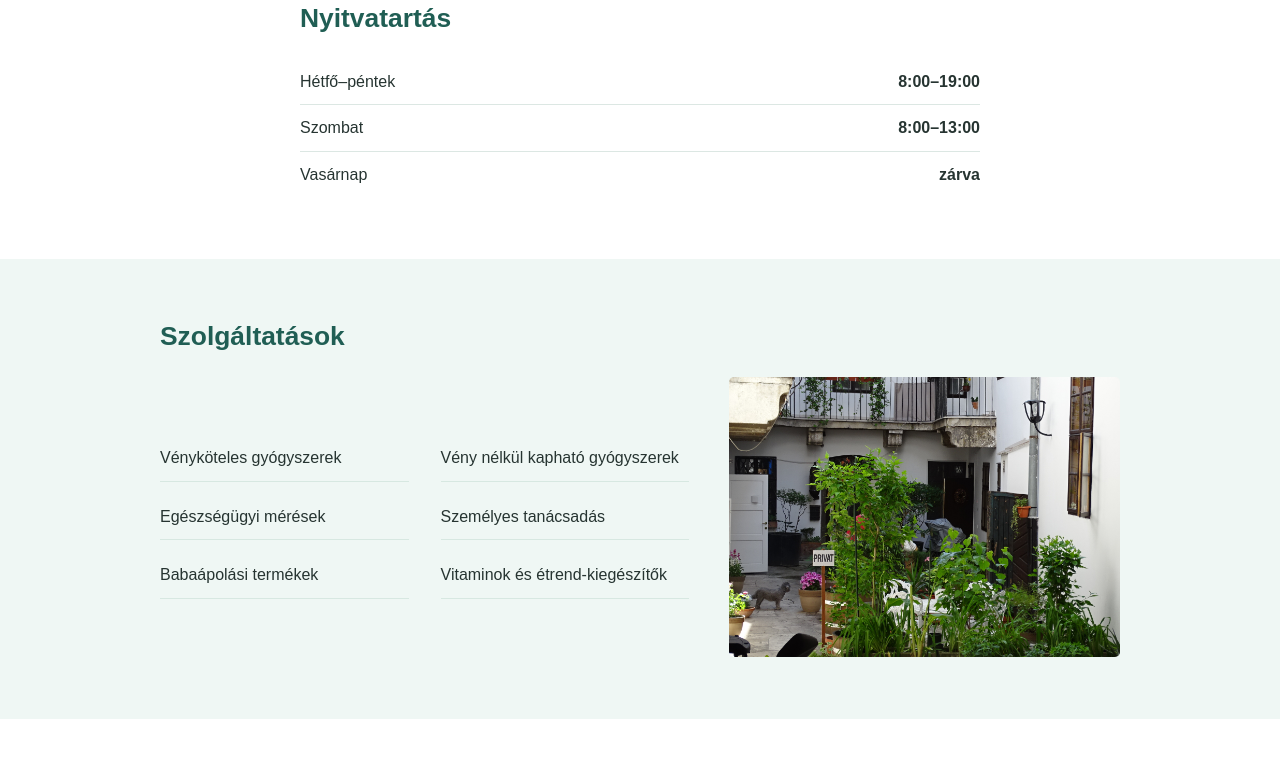
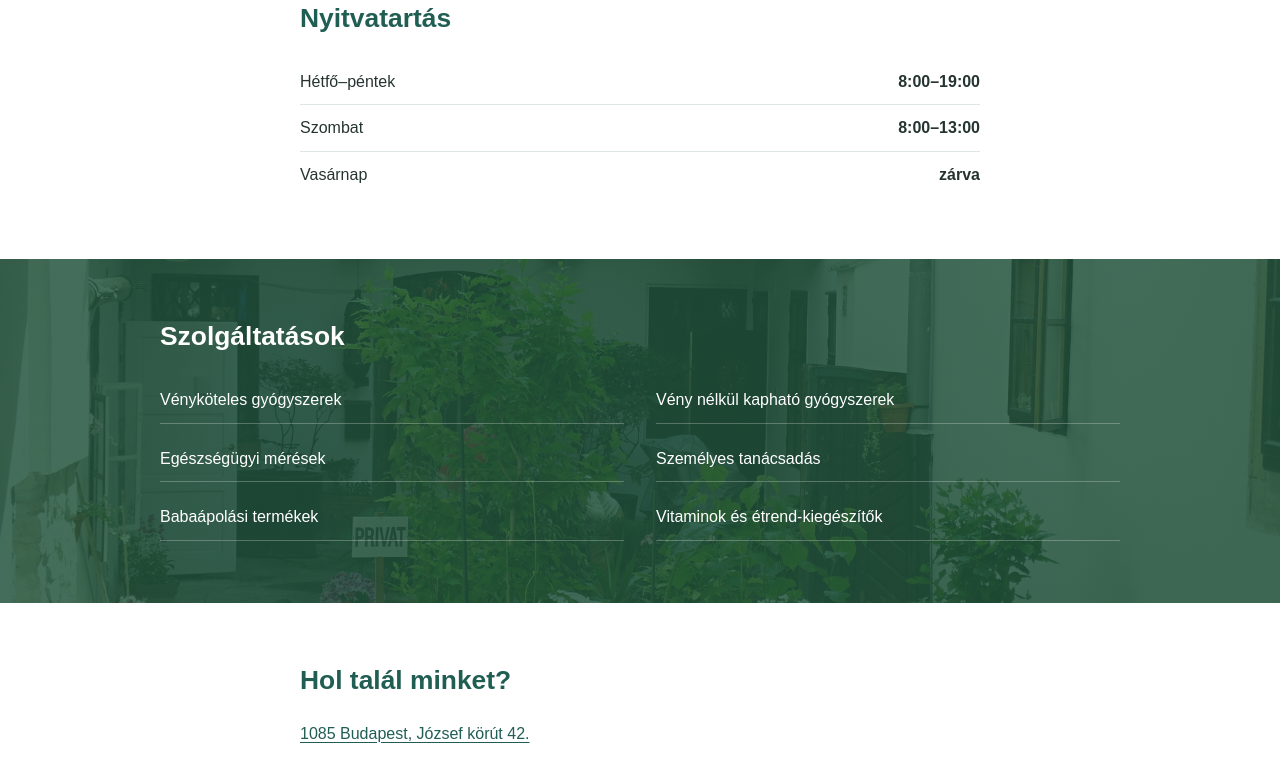
Before and after one commit to Decska/korut-gyogyszertar, a plain HTML site: page index.html in a window 1280 px wide. Shown: the part 616-1381 px from the top of the page. Drawn offline with Linux system fonts and the light colour scheme.

Commit message:
Add files via upload

```diff
--- a/index.html
+++ b/index.html
@@ -67,7 +67,6 @@
               <li data-hu="Babaápolási termékek" data-en="Baby care products">Babaápolási termékek</li>
               <li data-hu="Vitaminok és étrend-kiegészítők" data-en="Vitamins and supplements">Vitaminok és étrend-kiegészítők</li>
             </ul>
-            <img class="section-image" src="images/Buda%20Castle%20Tour%2014.JPG" alt="Zöld növényekkel teli budapesti udvar" data-hu-alt="Zöld növényekkel teli budapesti udvar" data-en-alt="Budapest courtyard filled with greenery">
           </div>
         </div>
       </section>
--- a/styles.css
+++ b/styles.css
@@ -139,6 +139,15 @@ h1 { max-width: 620px; margin: 0; font-size: clamp(2rem, 5vw, 3.2rem); }
 
 .section { padding: 62px 0; scroll-margin-top: 90px; }
 .section-tint { background: var(--mint); }
+#services.section-tint {
+  background:
+    linear-gradient(rgba(32, 81, 59, .84), rgba(32, 81, 59, .84)),
+    url("images/Buda%20Castle%20Tour%2014.JPG") center / cover no-repeat;
+  color: #fff;
+}
+#services h2 { color: #fff; }
+#services .section-layout { display: block; }
+#services .service-list li { border-color: rgba(255, 255, 255, .25); }
 h2 { margin: 0 0 24px; font-size: 1.65rem; }
 
 .hours-list { margin: 0; }
```
